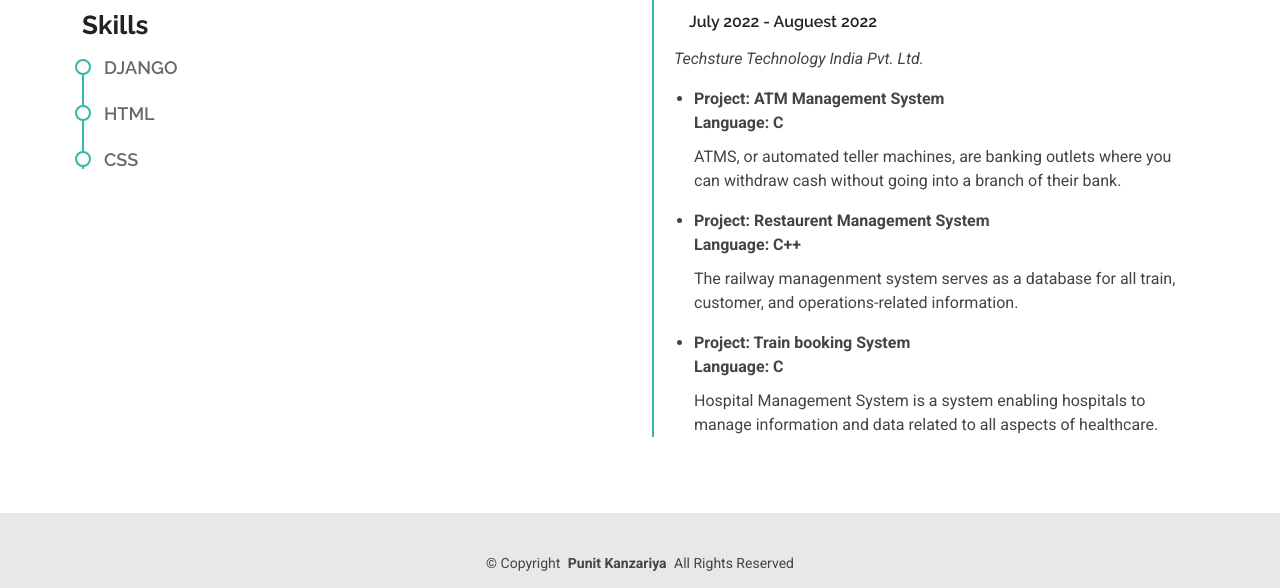
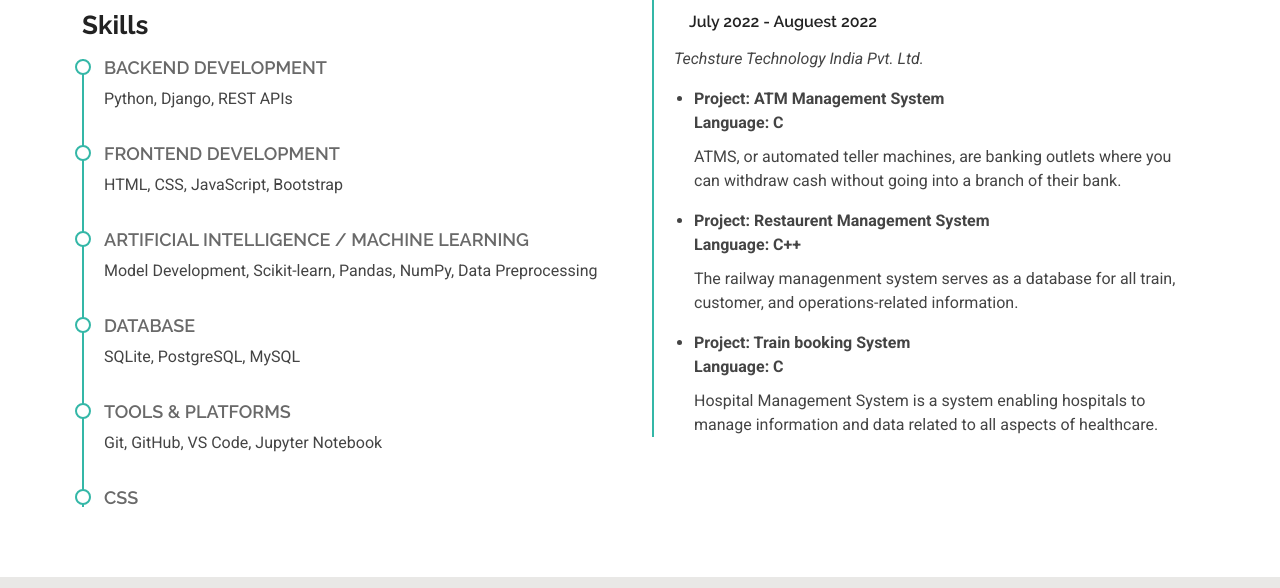
Before and after one commit to Punitkanzariya/My-Portfolio, a plain HTML site: page resume.html in a window 1280 px wide. Shown: the part 1025-1613 px from the top of the page. Drawn offline with Linux system fonts and the light colour scheme.

Commit message:
Update resume.html

```diff
--- a/resume.html
+++ b/resume.html
@@ -117,12 +117,31 @@
             </div><!-- Edn Resume Item -->
 
              <h3 class="resume-title">Skills</h3>
-            <div class="resume-item">
-              <h4>Django</h4>
-             </div><!-- Edn Resume Item -->
-            <div class="resume-item">
-              <h4>HTML</h4>
-             </div><!-- Edn Resume Item -->
+              <div class="resume-item">
+                <h4>Backend Development</h4>
+                <p>Python, Django, REST APIs</p>
+              </div>
+
+              <div class="resume-item">
+                <h4>Frontend Development</h4>
+                <p>HTML, CSS, JavaScript, Bootstrap</p>
+              </div>
+
+              <div class="resume-item">
+                <h4>Artificial Intelligence / Machine Learning</h4>
+                <p>Model Development, Scikit-learn, Pandas, NumPy, Data Preprocessing</p>
+              </div>
+
+              <div class="resume-item">
+                <h4>Database</h4>
+                <p>SQLite, PostgreSQL, MySQL</p>
+              </div>
+
+              <div class="resume-item">
+                <h4>Tools & Platforms</h4>
+                <p>Git, GitHub, VS Code, Jupyter Notebook</p>
+              </div>
+
 
             <div class="resume-item">
               <h4>CSS</h4>
```
